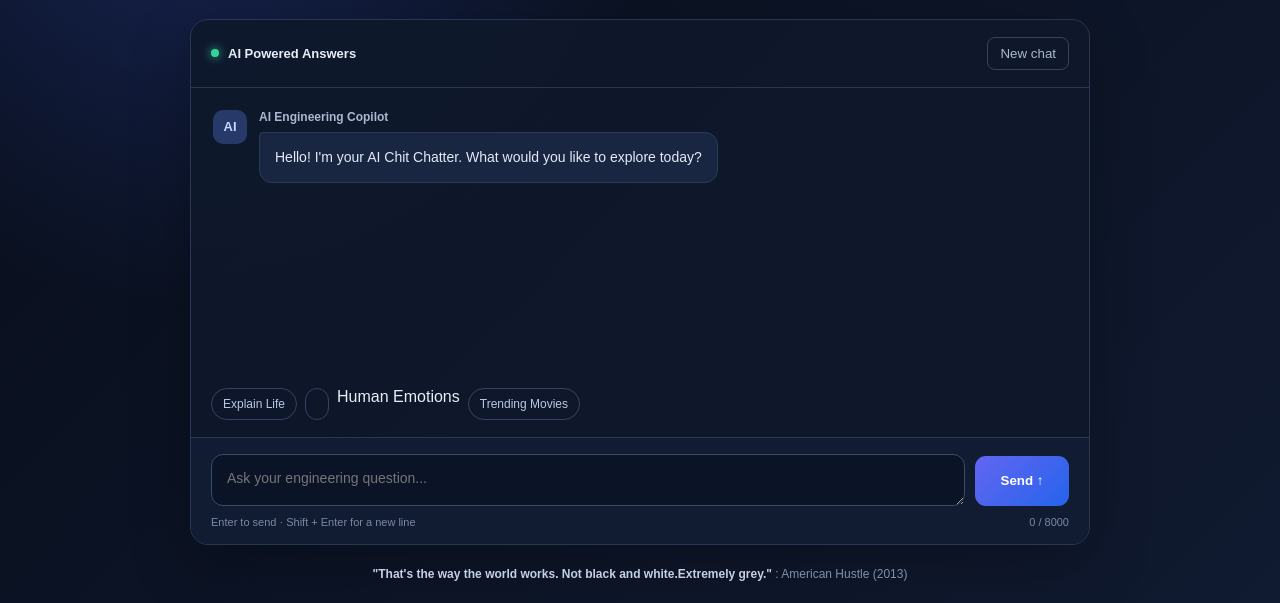
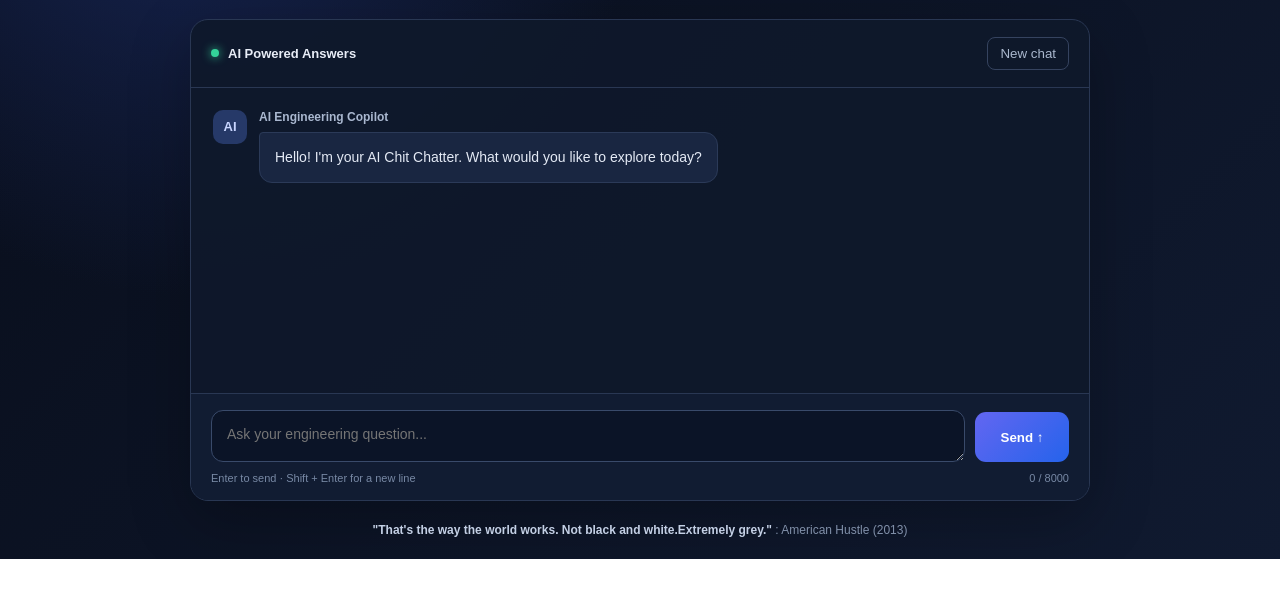
Before and after one commit to work-of-harsh/ai-engineering-copilot, a plain HTML site: page static/chat.html in a window 1280 px wide. Shown: the part 241-844 px from the top of the page. After the commit the page ends 800 px from the top, so only its background shows below. Drawn offline with Linux system fonts and the light colour scheme.

```diff
--- a/static/chat.html
+++ b/static/chat.html
@@ -403,31 +403,7 @@
             >
             </div>
 
-            <div class="suggestions">
-                <button
-                    class="suggestion"
-                    type="button"
-                    data-prompt="Explain life from Ai point of view."
-                >
-                    Explain Life
-                </button>
 
-                <button
-                    class="suggestion"
-                    type="button"
-                    data-prompt="Explain human emotions."
-                >
-
-                </button>
-                 Human Emotions
-                <button
-                    class="suggestion"
-                    type="button"
-                    data-prompt="Suggest current trending movies all over the world and India."
-                >
-                    Trending Movies
-                </button>
-            </div>
 
             <div class="composer">
                 <form id="chat-form">
```
